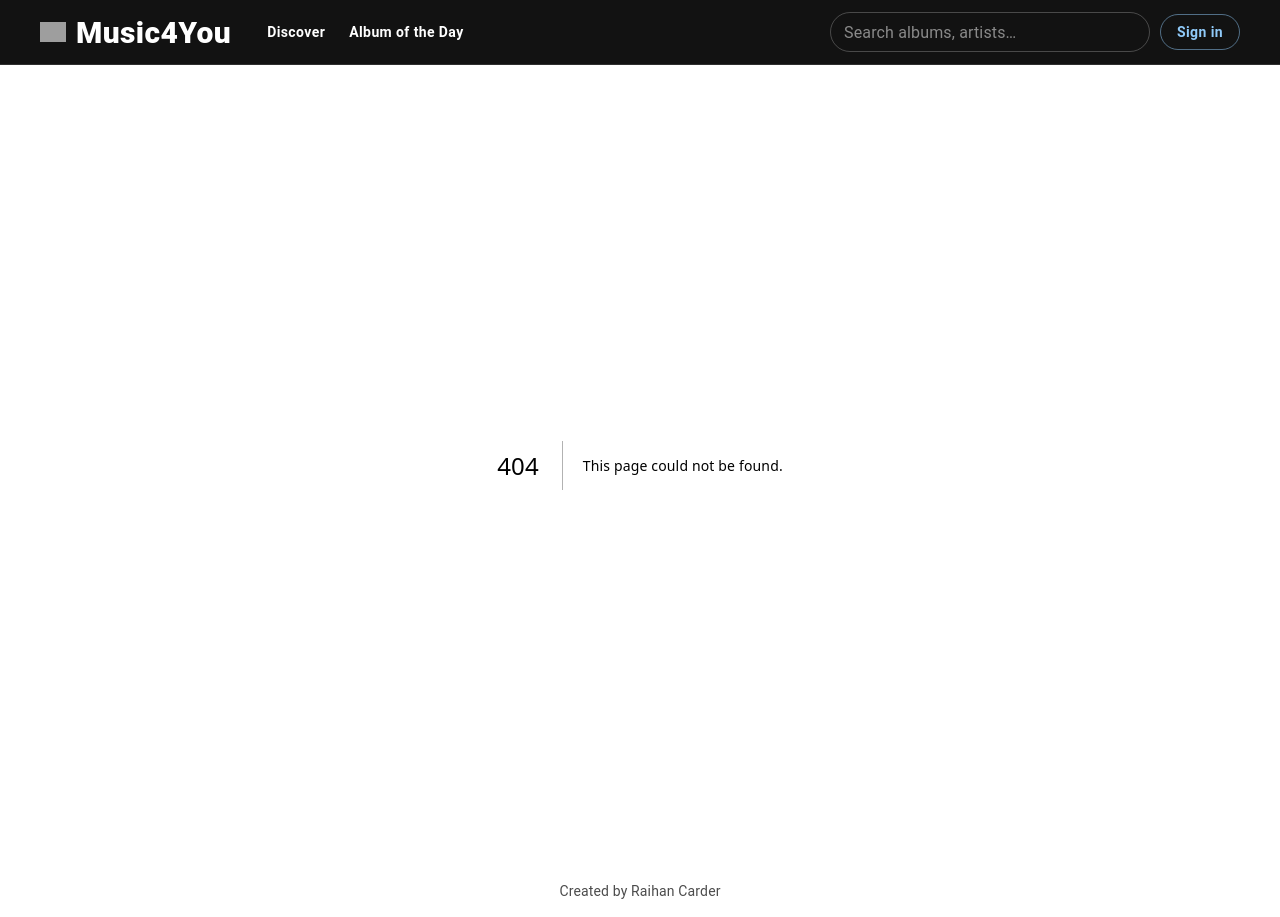
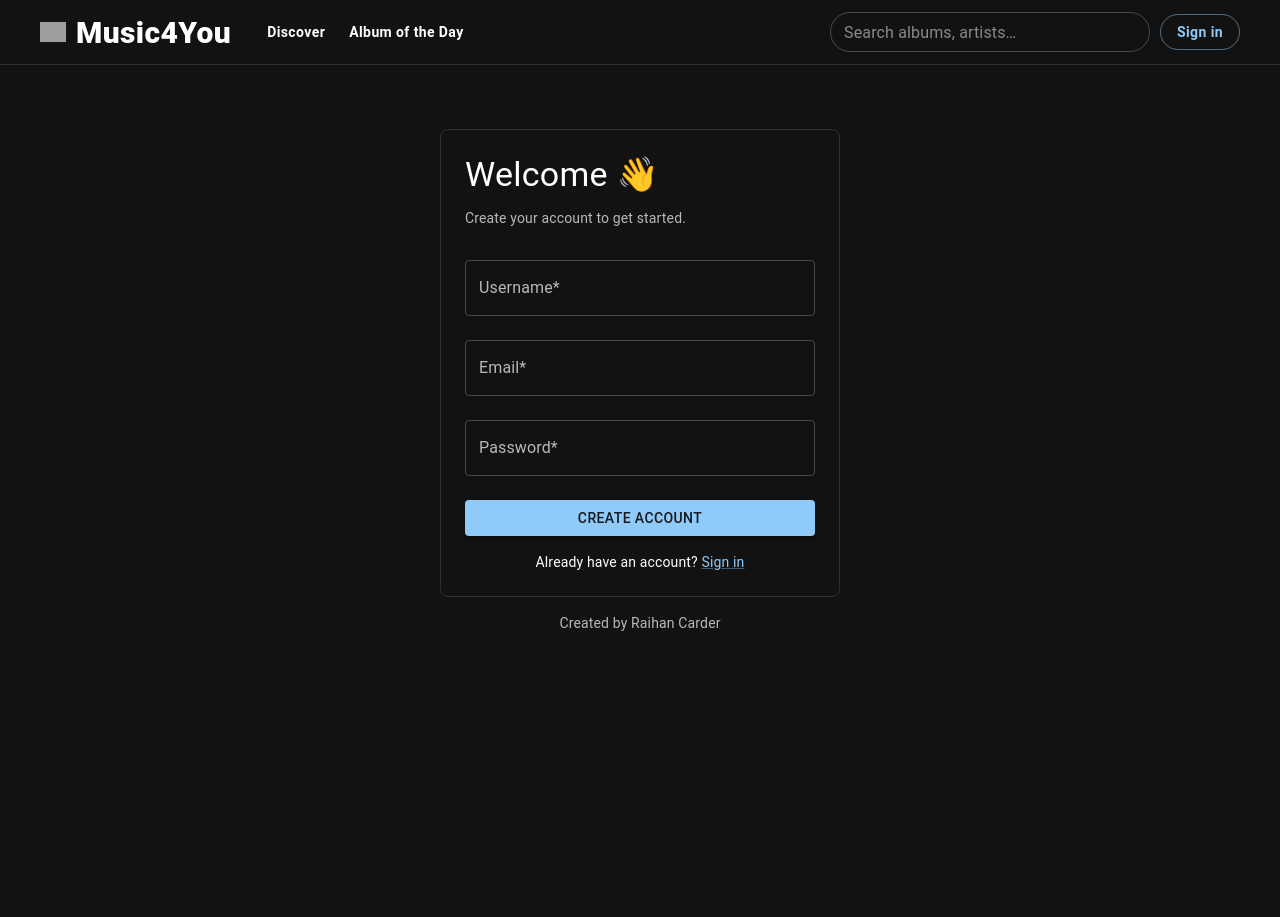
Before and after one commit to raihanCarder/ratemusic, a Next.js app: page /signup in a window 1280 px wide. Before the commit this address had no page. After the commit the page ends 800 px from the top, so only its background shows below. Built offline with nearby package versions, Linux system fonts and the light colour scheme; grey boxes are pictures that could not be loaded; what @mui/material-nextjs would draw is missing.

Commit message:
feat: finish sign-in and sign-up ui

```diff
--- /dev/null
+++ b/app/signin/_components/SignInForm.tsx
@@ -0,0 +1,63 @@
+"use client";
+import { useState } from "react";
+
+import { Box, Button, TextField, Typography } from "@mui/material";
+
+export default function SignInForm() {
+  /*
+   * Sign-In Form used in Sign-in page. Sign-in includes password and email.
+   */
+
+  const [formError, setFormError] = useState<string | null>(null);
+  const handleSubmit = (e: React.FormEvent<HTMLFormElement>) => {
+    e.preventDefault();
+
+    const formData = new FormData(e.currentTarget);
+    const email = formData.get("email") as string;
+    const password = formData.get("password") as string;
+
+    console.log({ email, password });
+  };
+  // const { error } = await supabase.auth.signInWithPassword({
+  //   email,
+  //   password,
+  // });
+
+  // if (error) {
+  //   setFormError("Invalid Email or Password");
+  //   return;
+  // } else {
+  //   // TODO: Implement sign in with account information
+  // }
+  return (
+    <Box component="form" onSubmit={handleSubmit} noValidate>
+      <TextField
+        name="email"
+        label="Email"
+        type="email"
+        fullWidth
+        margin="normal"
+        required
+      />
+
+      <TextField
+        name="password"
+        label="Password"
+        type="password"
+        fullWidth
+        margin="normal"
+        required
+      />
+
+      {formError && (
+        <Typography color="error" variant="body2" sx={{ mt: 1 }}>
+          {formError}
+        </Typography>
+      )}
+
+      <Button type="submit" variant="contained" fullWidth sx={{ mt: 2 }}>
+        Sign in
+      </Button>
+    </Box>
+  );
+}
--- /dev/null
+++ b/app/signin/page.tsx
@@ -0,0 +1,41 @@
+"use client";
+import SignInForm from "./_components/SignInForm";
+import { Box, Typography, Link as MuiLink } from "@mui/material";
+import Link from "next/link";
+
+export default function SignInPage() {
+  /**
+   * Sign-In Page. Can be routed to Sign-up page or back to Discovery if account exists.
+   */
+
+  return (
+    <Box
+      sx={{
+        maxWidth: 400,
+        mx: "auto",
+        mt: 8,
+        p: 3,
+        border: "1px solid",
+        borderColor: "divider",
+        borderRadius: 2,
+      }}
+    >
+      <Typography variant="h4" mb={2}>
+        Sign in 👤
+      </Typography>
+
+      <Typography variant="body2" color="text.secondary" mb={2}>
+        Sign in to rate your favourite albums on Music4You!
+      </Typography>
+
+      <SignInForm />
+
+      <Typography variant="body2" align="center" sx={{ mt: 2 }}>
+        New user?{" "}
+        <MuiLink component={Link} href="/signup">
+          Create an account
+        </MuiLink>
+      </Typography>
+    </Box>
+  );
+}
--- /dev/null
+++ b/app/signup/_components/SignUpForm.tsx
@@ -0,0 +1,64 @@
+"use client";
+
+import { useState } from "react";
+import { Box, Button, TextField, Typography } from "@mui/material";
+
+export default function SignUpForm() {
+  const [formError, setFormError] = useState<string | null>(null);
+
+  const handleSubmit = (e: React.FormEvent<HTMLFormElement>) => {
+    e.preventDefault();
+
+    const fd = new FormData(e.currentTarget);
+    const email = fd.get("email") as string;
+    const password = fd.get("password") as string;
+    const username = fd.get("username") as string;
+
+    if (!email || !password || !username) {
+      setFormError("Please fill in all fields.");
+      return;
+    }
+
+    console.log({ email, password, username });
+
+    // TODO: Check if username or email is already in system. if so then error
+  };
+
+  return (
+    <Box component="form" onSubmit={handleSubmit} noValidate>
+      <Typography variant="h4" gutterBottom>
+        Welcome 👋
+      </Typography>
+
+      <Typography variant="body2" color="text.secondary" mb={2}>
+        Create your account to get started.
+      </Typography>
+
+      <TextField name="username" label="Username*" fullWidth margin="normal" />
+      <TextField
+        name="email"
+        label="Email*"
+        type="email"
+        fullWidth
+        margin="normal"
+      />
+      <TextField
+        name="password"
+        label="Password*"
+        type="password"
+        fullWidth
+        margin="normal"
+      />
+
+      {formError && (
+        <Typography color="error" variant="body2" sx={{ mt: 1 }}>
+          {formError}
+        </Typography>
+      )}
+
+      <Button type="submit" variant="contained" fullWidth sx={{ mt: 2 }}>
+        Create account
+      </Button>
+    </Box>
+  );
+}
--- /dev/null
+++ b/app/signup/page.tsx
@@ -0,0 +1,30 @@
+"use client";
+
+import { Box, Typography, Link as MuiLink } from "@mui/material";
+import Link from "next/link";
+import SignUpForm from "./_components/SignUpForm";
+
+export default function SignUpPage() {
+  return (
+    <Box
+      sx={{
+        maxWidth: 400,
+        mx: "auto",
+        mt: 8,
+        p: 3,
+        border: "1px solid",
+        borderColor: "divider",
+        borderRadius: 2,
+      }}
+    >
+      <SignUpForm />
+
+      <Typography variant="body2" align="center" sx={{ mt: 2 }}>
+        Already have an account?{" "}
+        <MuiLink component={Link} href="/signin">
+          Sign in
+        </MuiLink>
+      </Typography>
+    </Box>
+  );
+}
--- a/components/NavLink.tsx
+++ b/components/NavLink.tsx
@@ -6,19 +6,19 @@ import Link from "next/link";
 type NavLinkProps = {
   href: string;
   name: string;
+  sxDesign?: object;
 };
 
-export default function NavLink({ href, name }: NavLinkProps) {
+export default function NavLink({
+  href,
+  name,
+  sxDesign = { textTransform: "none", fontWeight: 600 },
+}: NavLinkProps) {
   /*
     Link's Nav button's to correct reference.
   */
   return (
-    <Button
-      component={Link}
-      href={href}
-      color="inherit"
-      sx={{ textTransform: "none", fontWeight: 600 }}
-    >
+    <Button component={Link} href={href} color="inherit" sx={sxDesign}>
       {name}
     </Button>
   );
--- a/components/SongView.tsx
+++ b/components/SongView.tsx
@@ -1,3 +1,5 @@
+"use client";
+
 import { Song } from "@/types/song";
 import Box from "@mui/material/Box";
 import ListItem from "@mui/material/ListItem";
```
